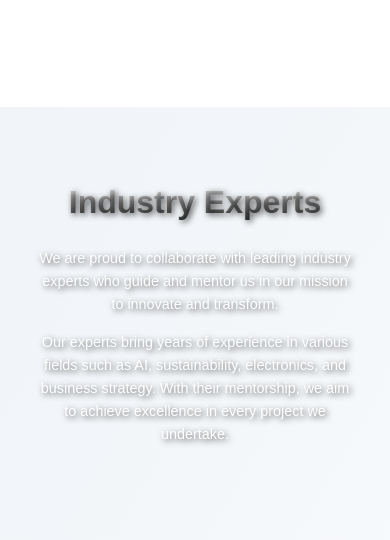
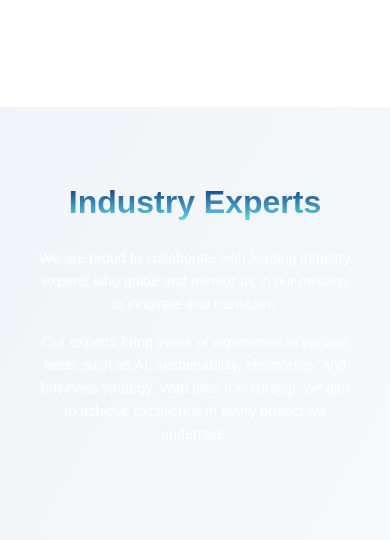
Before and after one commit to shivamp9381/paradox-innovator, a React (Create React App) app: page / in a window 390 px wide. Shown: the part 2680-3220 px from the top of the page. Built offline with nearby package versions, Linux system fonts and the light colour scheme.

Commit message:
Update IndExperts.module.css

```diff
--- a/src/Components/IndustryExperts/IndExperts.module.css
+++ b/src/Components/IndustryExperts/IndExperts.module.css
@@ -12,7 +12,7 @@
   padding: 60px 20px;
 /*   background: linear-gradient(120deg, #0d6efd, #6dd5fa); */
   color: white;
-  text-shadow: 2px 2px 6px rgba(0, 0, 0, 0.7);
+/*   text-shadow: 2px 2px 6px rgba(0, 0, 0, 0.7); */
   border-radius: 8px;
 }
 
@@ -20,7 +20,7 @@
   font-size: 3.5rem;
   font-weight: bold;
   animation: fadeIn 2s ease;
-  background: -webkit-linear-gradient(#eee, #333);
+  background: -webkit-linear-gradient(#0b307a, #65d9e6);
   -webkit-background-clip: text;
   -webkit-text-fill-color: transparent;
 }
@@ -201,6 +201,6 @@
   }
 
   .expertImage {
-    height: 200px;
+    height: 150px;
   }
 }
```
